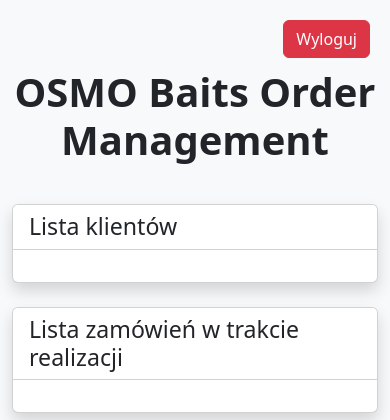
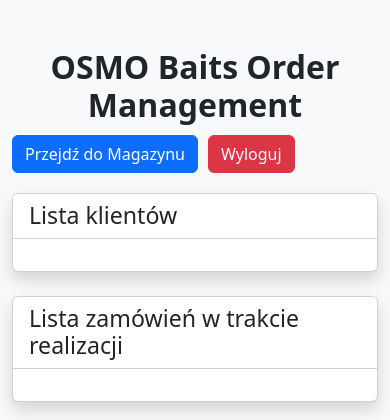
Before and after one commit to Osmobaits/Osmo, a Flask app: page / in a window 390 px wide. Shown: the top 420 px of the page. Run offline with Flask 3, Linux system fonts and the light colour scheme; the visitor is signed in with stand-in values (Sample User, id 1).

Commit message:
Update index1.html

```diff
--- a/templates/index1.html
+++ b/templates/index1.html
@@ -13,23 +13,60 @@
             font-size: 2.5rem;
             font-weight: bold;
         }
-        .logout-button {
-            position: absolute;
-            top: 20px;
-            right: 20px;
+
+        .nav-container {
+            display: flex;
+            justify-content: space-between;
+            align-items: center;
+            margin-bottom: 20px;
+        }
+
+        .nav-container h1 {
+            margin: 0;
+        }
+
+        .nav-buttons {
+            display: flex;
+            gap: 10px;
+        }
+
+        /* Responsywność dla małych ekranów */
+        @media (max-width: 767px) {
+            .center-text {
+                font-size: 2rem;
+            }
+
+            .nav-container {
+                flex-direction: column;
+                align-items: flex-start;
+            }
+
+            .nav-buttons {
+                margin-top: 10px;
+            }
+
+            .logout-button {
+                position: static;
+                margin-top: 10px;
+            }
+
+            .card {
+                margin-bottom: 20px;
+            }
         }
     </style>
 </head>
 <body class="bg-light">
     <div class="container py-5">
         {% if username %}
-            <!-- Przycisk "Wyloguj" w prawym górnym rogu -->
-            <div class="logout-button">
-                <a href="{{ url_for('logout') }}" class="btn btn-danger">Wyloguj</a>
+            <!-- Nawigacja -->
+            <div class="nav-container">
+                <h1 class="center-text">OSMO Baits Order Management</h1>
+                <div class="nav-buttons">
+                    <a href="/" class="btn btn-primary">Przejdź do Magazynu</a>
+                    <a href="{{ url_for('logout') }}" class="btn btn-danger">Wyloguj</a>
+                </div>
             </div>
-
-            <!-- Nazwa systemu wyśrodkowana -->
-            <h1 class="center-text">OSMO Baits Order Management</h1>
 
             <!-- Lista klientów -->
             <div class="card shadow mb-4">
@@ -96,21 +133,14 @@
                     <h2 class="mb-0">Logowanie</h2>
                 </div>
                 <div class="card-body">
-                    <form method="post">
+                    <form id="loginForm">
                         <div class="mb-3">
                             <label class="form-label">Login:</label>
-                            <input type="text" name="login" class="form-control" required>
+                            <input type="text" id="username" class="form-control" required>
                         </div>
                         <div class="mb-3">
                             <label class="form-label">Hasło:</label>
-                            <input type="password" name="password" class="form-control" required>
-                        </div>
-                        <div class="mb-3">
-                            <label class="form-label">Wybierz moduł:</label>
-                            <select name="module" class="form-control" required>
-                                <option value="orders">Zamówienia</option>
-                                <option value="warehouse">Magazyn</option>
-                            </select>
+                            <input type="password" id="password" class="form-control" required>
                         </div>
                         <button type="submit" class="btn btn-success w-100">Zaloguj</button>
                     </form>
@@ -119,6 +149,30 @@
                     {% endif %}
                 </div>
             </div>
+
+            <script>
+                // Funkcja logowania
+                document.getElementById('loginForm').addEventListener('submit', function (e) {
+                    e.preventDefault();
+
+                    const username = document.getElementById('username').value;
+                    const password = document.getElementById('password').value;
+
+                    fetch('/login', {
+                        method: 'POST',
+                        headers: { 'Content-Type': 'application/json' },
+                        body: JSON.stringify({ username, password }),
+                    })
+                    .then(response => response.json())
+                    .then(data => {
+                        if (data.redirect) {
+                            window.location.href = data.redirect;  // Przekieruj po udanym logowaniu
+                        } else {
+                            alert("Login failed: " + data.message);  // Wyświetl błąd logowania
+                        }
+                    });
+                });
+            </script>
         {% endif %}
     </div>
 
```
